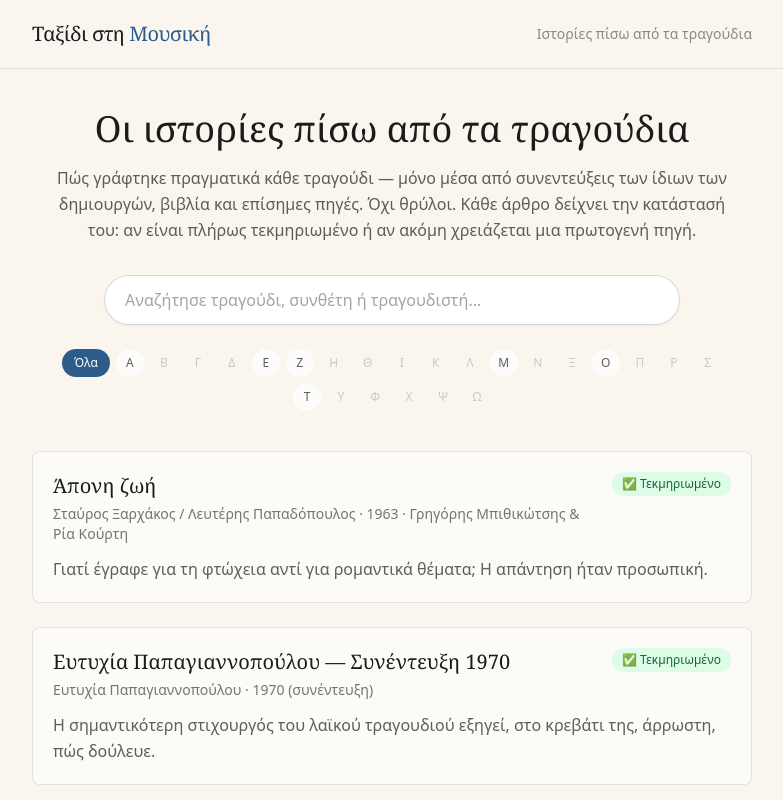
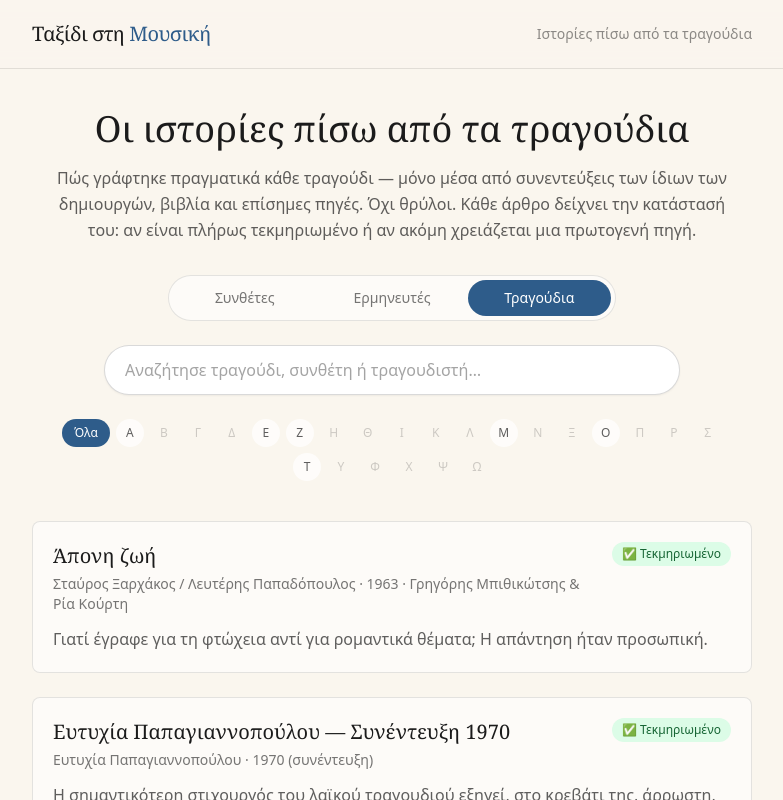
Before and after one commit to arisstei/taksidi-stin-mousiki, a Next.js app: page / in a window 1280 px wide. Shown: the top 800 px of the page, without its empty margins (248-1031 px from the left). Built offline with nearby package versions, Linux system fonts and the light colour scheme.

Commit message:
Prosthiki tab plohgisis Syntheteis / Ermineytes / Tragoydia sthn arxikh (opos kithara.to)

```diff
--- a/components/SongExplorer.jsx
+++ b/components/SongExplorer.jsx
@@ -4,6 +4,12 @@ import Link from "next/link";
 import { useMemo, useState } from "react";
 
 const ALPHABET = "ΑΒΓΔΕΖΗΘΙΚΛΜΝΞΟΠΡΣΤΥΦΧΨΩ".split("");
+
+const TABS = [
+  { key: "composers", label: "Συνθέτες" },
+  { key: "performers", label: "Ερμηνευτές" },
+  { key: "titles", label: "Τραγούδια" },
+];
 
 function normalize(str) {
   if (!str) return "";
@@ -14,16 +20,40 @@ function normalize(str) {
     .toUpperCase();
 }
 
+function uniqueNames(songs, fields) {
+  const map = new Map();
+  for (const song of songs) {
+    for (const field of fields) {
+      const value = song[field];
+      if (!value) continue;
+      const key = normalize(value);
+      if (!map.has(key)) map.set(key, value);
+    }
+  }
+  return Array.from(map.values()).sort((a, b) =>
+    normalize(a).localeCompare(normalize(b), "el")
+  );
+}
+
 export default function SongExplorer({ songs }) {
+  const [tab, setTab] = useState("titles");
   const [query, setQuery] = useState("");
   const [letter, setLetter] = useState(null);
 
+  const composers = useMemo(
+    () => uniqueNames(songs, ["composer", "lyricist"]),
+    [songs]
+  );
+  const performers = useMemo(() => uniqueNames(songs, ["performer"]), [songs]);
+
+  const names = tab === "composers" ? composers : tab === "performers" ? performers : null;
+
   const availableLetters = useMemo(() => {
-    const set = new Set(songs.map((s) => normalize(s.title).charAt(0)));
-    return set;
-  }, [songs]);
+    const source = tab === "titles" ? songs.map((s) => s.title) : names || [];
+    return new Set(source.map((s) => normalize(s).charAt(0)));
+  }, [songs, names, tab]);
 
-  const filtered = useMemo(() => {
+  const filteredSongs = useMemo(() => {
     let list = songs;
     if (letter) {
       list = list.filter((s) => normalize(s.title).startsWith(letter));
@@ -39,8 +69,43 @@ export default function SongExplorer({ songs }) {
     return list;
   }, [songs, query, letter]);
 
+  const filteredNames = useMemo(() => {
+    if (!names) return [];
+    if (!letter) return names;
+    return names.filter((n) => normalize(n).startsWith(letter));
+  }, [names, letter]);
+
+  function goToName(name) {
+    setQuery(name);
+    setLetter(null);
+    setTab("titles");
+  }
+
+  function switchTab(key) {
+    setTab(key);
+    setLetter(null);
+    if (key !== "titles") setQuery("");
+  }
+
   return (
     <div>
+      <div className="flex justify-center gap-1 mb-6 max-w-md mx-auto bg-white/60 border border-black/10 rounded-full p-1">
+        {TABS.map((t) => (
+          <button
+            key={t.key}
+            onClick={() => switchTab(t.key)}
+            className={`flex-1 text-sm font-medium px-4 py-2 rounded-full transition-colors ${
+              tab === t.key
+                ? "bg-brand text-white"
+                : "text-ink/60 hover:text-ink"
+            }`}
+          >
+            {t.label}
+          </button>
+        ))}
+      </div>
+
+      {tab === "titles" && (
         <div className="max-w-xl mx-auto text-center mb-6">
           <input
             type="text"
@@ -50,6 +115,7 @@ export default function SongExplorer({ songs }) {
             className="w-full rounded-full border border-black/15 px-5 py-3 text-ink placeholder:text-ink/40 focus:outline-none focus:ring-2 focus:ring-brand/40 bg-white shadow-sm"
           />
         </div>
+      )}
 
       <div className="flex flex-wrap justify-center gap-1.5 mb-10 max-w-2xl mx-auto">
         <button
@@ -81,13 +147,29 @@ export default function SongExplorer({ songs }) {
         })}
       </div>
 
-      {filtered.length === 0 ? (
+      {tab !== "titles" ? (
+        filteredNames.length === 0 ? (
+          <p className="text-center text-ink/50 py-10">Δεν βρέθηκαν ονόματα.</p>
+        ) : (
+          <div className="max-w-2xl mx-auto grid sm:grid-cols-2 gap-2">
+            {filteredNames.map((name) => (
+              <button
+                key={name}
+                onClick={() => goToName(name)}
+                className="text-left px-4 py-3 rounded-lg border border-black/10 bg-white/60 hover:bg-white hover:border-brand/40 transition-colors text-ink"
+              >
+                {name}
+              </button>
+            ))}
+          </div>
+        )
+      ) : filteredSongs.length === 0 ? (
         <p className="text-center text-ink/50 py-10">
           Δεν βρέθηκαν τραγούδια για αυτή την αναζήτηση.
         </p>
       ) : (
         <section className="space-y-6">
-          {filtered.map((song) => (
+          {filteredSongs.map((song) => (
             <Link
               key={song.slug}
               href={`/song/${song.slug}`}
```
Lines whose indentation alone changed are shown as unchanged.
